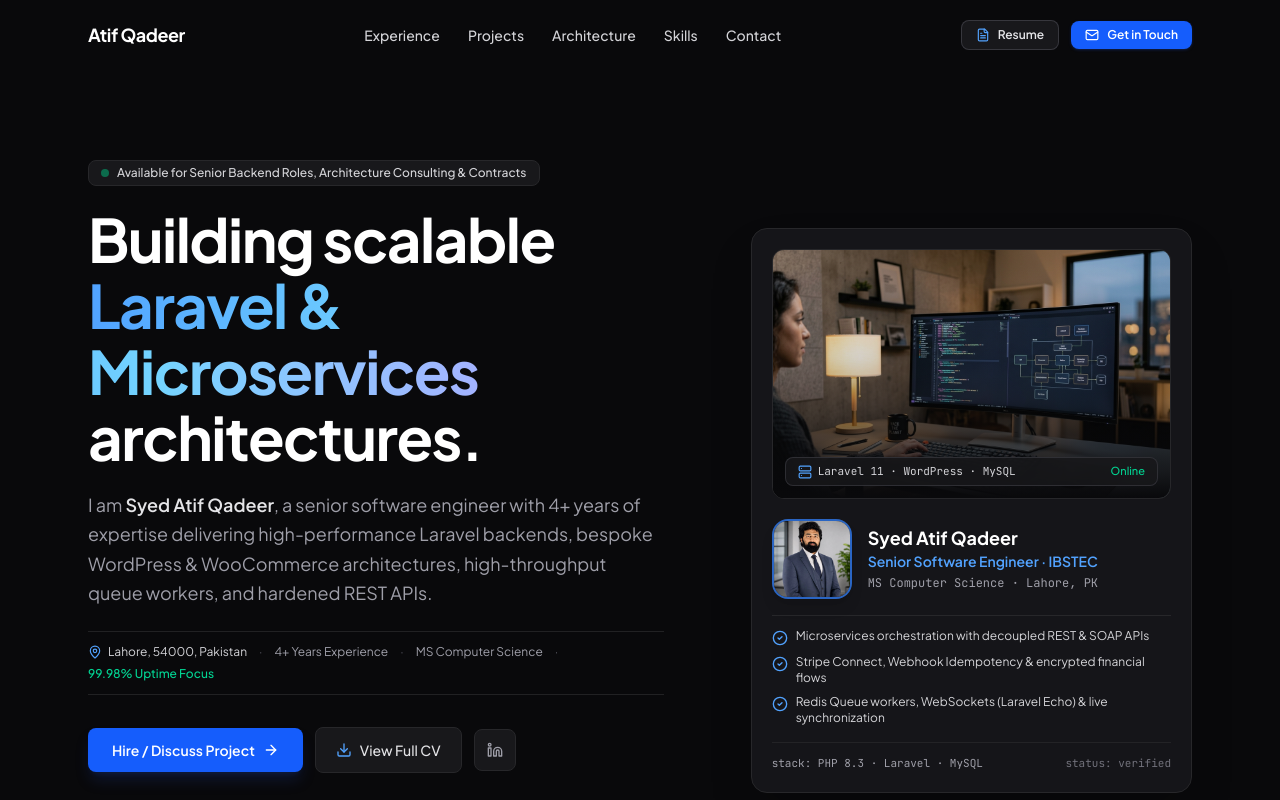
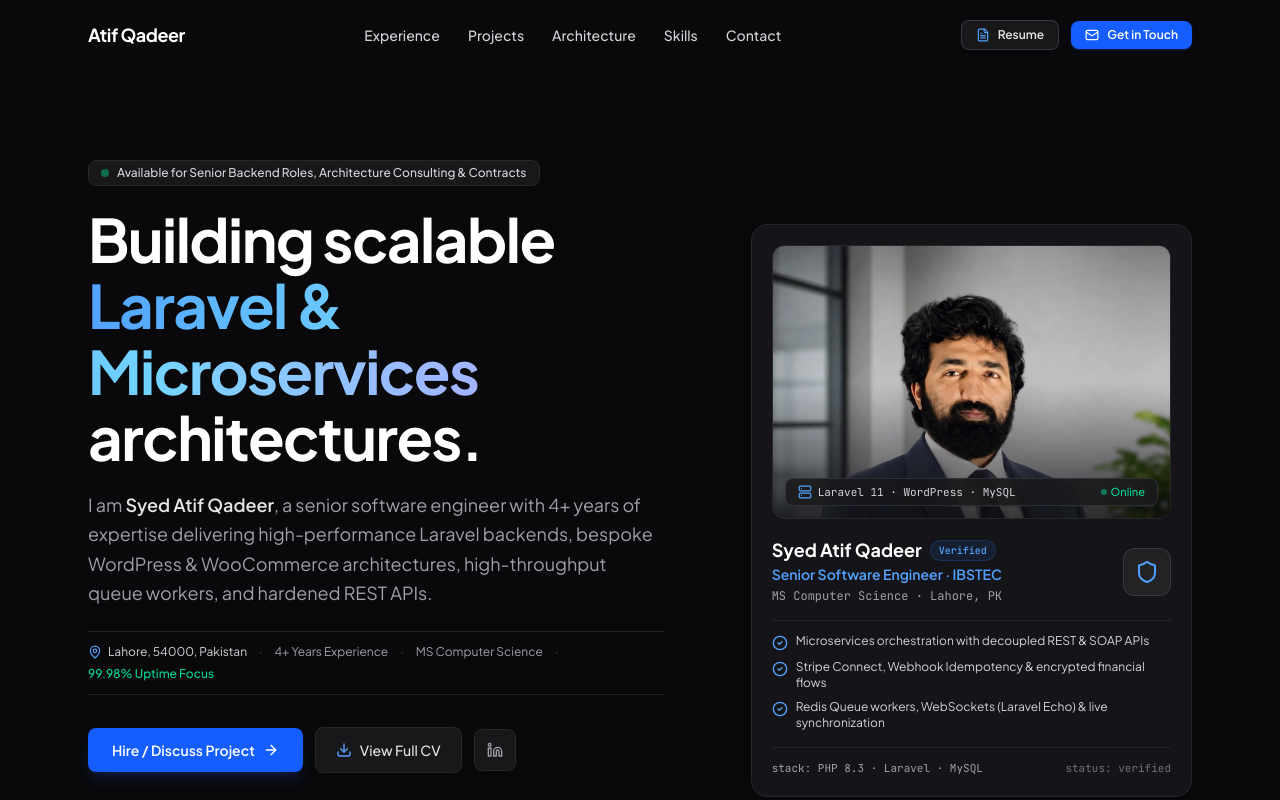
Before and after one commit to atifqadeer/portfolio, a React (Vite) app: page / in a window 1280 px wide. Shown: the top 800 px of the page. Built offline with nearby package versions, Linux system fonts and the light colour scheme; a web font is replaced by a local one.

Commit message:
feat(hero): update profile portrait and styling
Replace workspace background image with a dedicated professional portrait for the Hero component and improve layout aspect ratios.

```diff
--- a/src/components/Hero.tsx
+++ b/src/components/Hero.tsx
@@ -117,52 +117,51 @@ export const Hero: React.FC<HeroProps> = ({ onOpenResume, onOpenContact }) => {
           {/* Right Column: Visual Anchor & Interactive Studio Card (5 cols) */}
           <div className="lg:col-span-5 relative">
             <div className="relative rounded-2xl bg-zinc-900/90 border border-zinc-800 p-4 sm:p-5 shadow-2xl backdrop-blur-sm overflow-hidden">
-              {/* Studio workspace image with contrast gradient */}
-              <div className="relative rounded-xl overflow-hidden aspect-[16/10] mb-5 bg-zinc-950 border border-zinc-800">
+              {/* Top Card Image: Syed Atif Qadeer Profile Portrait */}
+              <div className="relative rounded-xl overflow-hidden aspect-[4/3] sm:aspect-[16/11] mb-5 bg-zinc-950 border border-zinc-800 shadow-inner">
                 <img
-                  src="/src/assets/images/hero_workspace_studio_1790626105776.jpg"
-                  alt="Syed Atif Qadeer software engineering workstation"
-                  className="w-full h-full object-cover transition-transform duration-500 hover:scale-105"
-                  referrerPolicy="no-referrer"
+                  src={syedAtifQadeerAvatar}
+                  alt={`Portrait of ${personal.name} - Senior Software Engineer`}
+                  className="w-full h-full object-cover object-top transition-transform duration-500 hover:scale-105"
                   onError={(e) => {
-                    // Fallback to stylized SVG placeholder if asset missing
-                    e.currentTarget.style.display = 'none';
+                    e.currentTarget.src = "/syed_atif_qadeer.webp";
                   }}
                 />
-                <div className="absolute inset-0 bg-gradient-to-t from-zinc-950 via-zinc-950/20 to-transparent pointer-events-none" />
+                <div className="absolute inset-0 bg-gradient-to-t from-zinc-950/80 via-transparent to-transparent pointer-events-none" />
 
                 {/* Active Engineering Overlay Pill */}
-                <div className="absolute bottom-3 left-3 right-3 flex items-center justify-between text-xs text-zinc-300 bg-zinc-900/80 backdrop-blur-md px-3 py-1.5 rounded-lg border border-zinc-700/60">
+                <div className="absolute bottom-3 left-3 right-3 flex items-center justify-between text-xs text-zinc-300 bg-zinc-900/85 backdrop-blur-md px-3 py-1.5 rounded-lg border border-zinc-700/60 shadow-md">
                   <span className="flex items-center gap-1.5 font-mono text-[11px]">
                     <Server className="w-3.5 h-3.5 text-blue-400" />
                     <span>Laravel 11 &middot; WordPress &middot; MySQL</span>
                   </span>
-                  <span className="text-emerald-400 font-medium text-[11px]">Online</span>
+                  <span className="flex items-center gap-1 text-emerald-400 font-medium text-[11px]">
+                    <span className="w-1.5 h-1.5 rounded-full bg-emerald-400 animate-pulse" />
+                    <span>Online</span>
+                  </span>
                 </div>
               </div>
 
               {/* Bio Highlights & Quick Technical Profile */}
-              <div className="flex items-center gap-4 mb-4">
-                <div className="w-16 h-16 sm:w-20 sm:h-20 rounded-2xl overflow-hidden bg-zinc-800 border-2 border-blue-500/70 shadow-lg shrink-0">
-                  <img
-                    src={syedAtifQadeerAvatar}
-                    alt={`${personal.name} - Senior Software Engineer`}
-                    className="w-full h-full object-cover"
-                    onError={(e) => {
-                      e.currentTarget.src = "/syed_atif_qadeer.webp";
-                    }}
-                  />
-                </div>
+              <div className="flex items-center justify-between gap-4 mb-4">
                 <div>
-                  <h3 className="text-lg font-bold text-white leading-tight">
-                    {personal.name}
-                  </h3>
+                  <div className="flex items-center gap-2">
+                    <h3 className="text-lg font-bold text-white leading-tight">
+                      {personal.name}
+                    </h3>
+                    <span className="inline-flex items-center gap-1 px-2 py-0.5 rounded-full text-[10px] font-mono font-medium bg-blue-500/10 text-blue-400 border border-blue-500/20">
+                      Verified
+                    </span>
+                  </div>
                   <p className="text-xs sm:text-sm text-blue-400 font-semibold mt-0.5">
                     {personal.title} &middot; IBSTEC
                   </p>
                   <p className="text-xs text-zinc-400 font-mono mt-1">
                     MS Computer Science &middot; Lahore, PK
                   </p>
+                </div>
+                <div className="w-12 h-12 rounded-xl bg-zinc-800/80 border border-zinc-700/80 flex items-center justify-center shrink-0 text-blue-400 shadow-inner">
+                  <Shield className="w-6 h-6" />
                 </div>
               </div>
 
```
